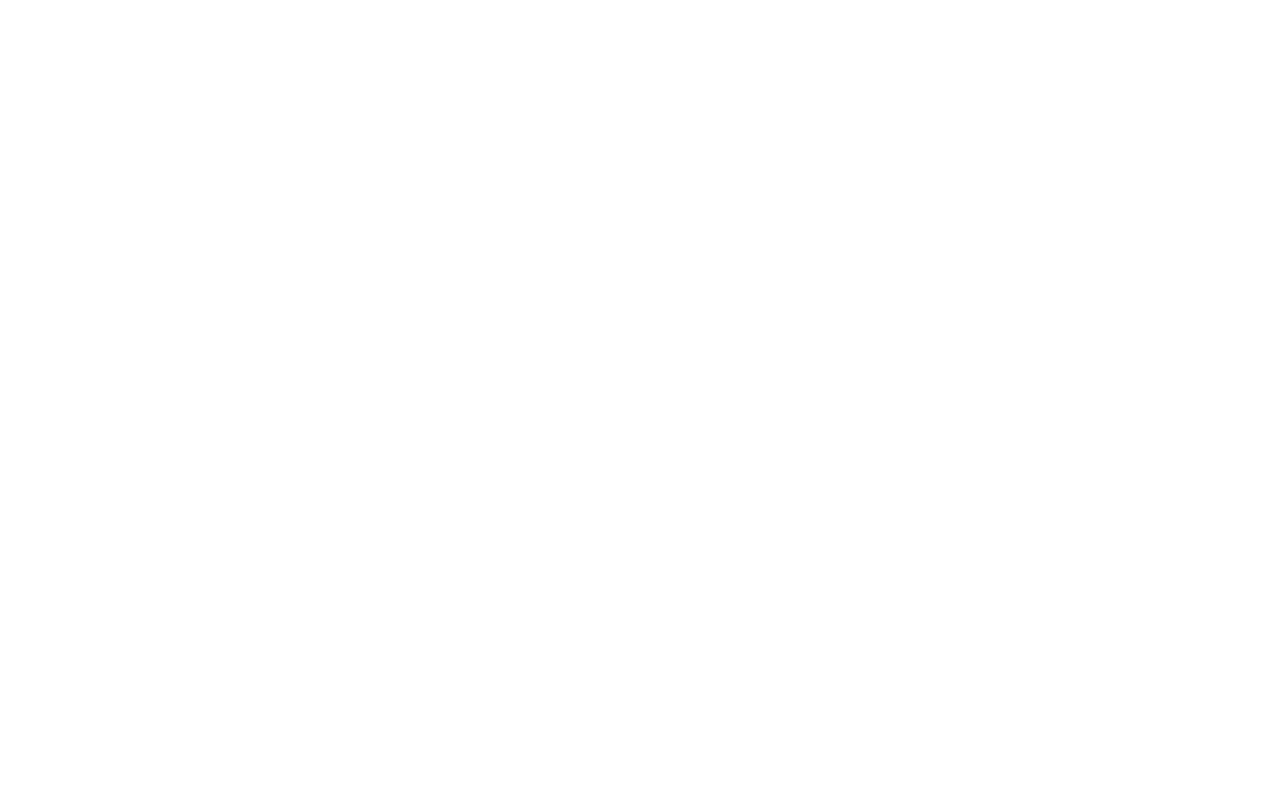
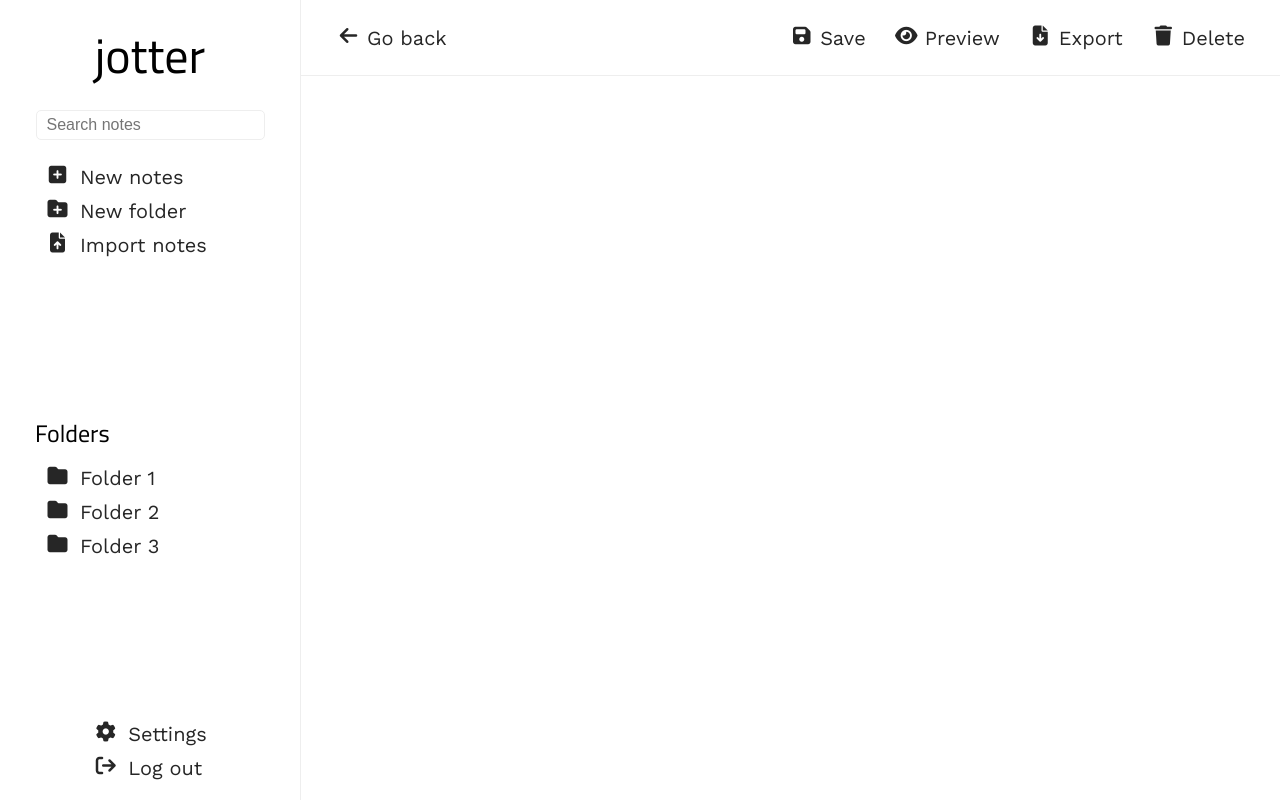
Before and after one commit to bourdier/jotter, a React (Create React App) app: page /editor in a window 1280 px wide. Before the commit this address had no page. Built offline with nearby package versions, Linux system fonts and the light colour scheme; a web font is replaced by a local one.

Commit message:
Fix Editor & Dashboard

```diff
--- a/src/App.js
+++ b/src/App.js
@@ -2,13 +2,15 @@
 import { Routes, Route } from 'react-router-dom';
 import Homepage from './routes/Homepage';
 import Dashboard from './routes/Dashboard';
+import Editor from './routes/Editor';
 
 function App() {
   return (
     <>
       <Routes>
         <Route path="/" element={<Homepage />} />
-        <Route path="login" element={<Dashboard />} />
+        <Route path="/dashboard" element={<Dashboard />} />
+        <Route path="editor" element={<Editor />} />
       </Routes>
     </>
   );
--- /dev/null
+++ b/src/components/EditorTools.js
@@ -0,0 +1,41 @@
+export default function EditorTools() {
+
+  const redirection = (path) => {
+    window.location = path
+  }
+
+  return (
+    <>
+      <div className="upperbar">
+        <button className="no tools" onClick={() => redirection('/dashboard')}>
+          <i className="fa-solid fa-fw fa-arrow-left"></i>Go back
+        </button>
+        <ul className="upperbar__tools">
+          <li>
+            <button className="no tools">
+              <i className="fa-solid fa-fw fa-floppy-disk"></i>Save
+            </button>
+          </li>
+          <li>
+            <button className="no tools">
+              <i className="fa-solid fa-fw fa-eye"></i>Preview
+            </button>
+          </li>
+          <li>
+            <button className="no tools">
+              <i className="fa-solid fa-fw fa-file-arrow-down"></i>Export
+            </button>
+          </li>
+          <li>
+            <button className="no tools">
+              <i className="fa-solid fa-fw fa-trash"></i>Delete
+            </button>
+          </li>
+        </ul>
+      </div>
+      <div className="notes-editor">
+        <div id="editor" contenteditable="true"></div>
+      </div>
+    </>
+  );
+}
--- /dev/null
+++ b/src/components/Tabs.js
@@ -0,0 +1,45 @@
+export default function Dashboard({ children }) {
+
+  const createNote = () => {
+    window.location = '/editor'
+  }
+
+  return (
+    <div className="dashboard">
+      <div className="dashboard__header">
+        <div className="navtab">
+        <div className="navtab__header">
+          <div className="navtab__header__content">
+            <h1 className="logo">jotter</h1>
+            <input type="text" id="searchbox" placeholder="Search notes" />
+          </div>
+          <div className="navtab__tools navtab__body">
+            <ul className="no-bullet">
+              <li><button className="no" onClick={createNote}><i className="fa-solid fa-fw fa-square-plus"></i>New notes</button></li>
+              <li><button className="no"><i className="fa-solid fa-fw fa-folder-plus"></i>New folder</button></li>
+              <li><button className="no"><i className="fa-solid fa-fw fa-file-arrow-up"></i>Import notes</button></li>
+            </ul>
+          </div>
+        </div>
+        <div className="navtab__folders navtab__body">
+          <h2>Folders</h2>
+          <ul className="no-bullet">
+            <li><button className="no"><i className="fa-solid fa-fw fa-folder"></i>Folder 1</button></li>
+            <li><button className="no"><i className="fa-solid fa-fw fa-folder"></i>Folder 2</button></li>
+            <li><button className="no"><i className="fa-solid fa-fw fa-folder"></i>Folder 3</button></li>
+          </ul>
+        </div>
+        <div className="navtab__footer navtab__body">
+          <ul className="no-bullet">
+            <li><button className="no"><i className="fa-solid fa-fw fa-gear"></i>Settings</button></li>
+            <li><button className="no"><i className="fa-solid fa-fw fa-arrow-right-from-bracket"></i>Log out</button></li>
+          </ul>
+        </div>
+        </div>
+      </div>
+      <div className="dashboard__content">
+        { children }
+      </div>
+    </div>
+  )
+}
--- a/src/routes/Dashboard.js
+++ b/src/routes/Dashboard.js
@@ -1,47 +1,7 @@
-import React, { useState } from "react";
-import Markdown from 'marked-react';
+import Tabs from "../components/Tabs";
 
 export default function Dashboard() {
   return (
-    <div className="dashboard">
-      <div className="dashboard__header">
-        <div className="navtab">
-        <div className="navtab__header">
-          <div className="navtab__header__content">
-            <h1 className="logo">jotter</h1>
-            <input type="text" id="searchbox" placeholder="Search notes" />
-          </div>
-          <div className="navtab__tools navtab__body">
-            <ul className="no-bullet">
-              <li><button className="no"><i className="fa-solid fa-fw fa-square-plus"></i>New notes</button></li>
-              <li><button className="no"><i className="fa-solid fa-fw fa-folder-plus"></i>New folder</button></li>
-              <li><button className="no"><i className="fa-solid fa-fw fa-file-arrow-up"></i>Import notes</button></li>
-            </ul>
-          </div>
-        </div>
-        <div className="navtab__folders navtab__body">
-          <h2>Folders</h2>
-          <ul className="no-bullet">
-            <li><button className="no"><i className="fa-solid fa-fw fa-folder"></i>Folder 1</button></li>
-            <li><button className="no"><i className="fa-solid fa-fw fa-folder"></i>Folder 2</button></li>
-            <li><button className="no"><i className="fa-solid fa-fw fa-folder"></i>Folder 3</button></li>
-          </ul>
-        </div>
-        <div className="navtab__footer navtab__body">
-          <ul className="no-bullet">
-            <li><button className="no"><i className="fa-solid fa-fw fa-gear"></i>Settings</button></li>
-            <li><button className="no"><i className="fa-solid fa-fw fa-arrow-right-from-bracket"></i>Log out</button></li>
-          </ul>
-        </div>
-        </div>
-      </div>
-      <div className="dashboard__content">
-        <div className="upperbar">
-          <h2>All notes</h2>
-        </div>
-          <div className="notes-list">
-        </div>
-      </div>
-    </div>
+    <Tabs />
   )
 }
--- a/src/routes/Editor.js
+++ b/src/routes/Editor.js
@@ -0,0 +1,10 @@
+import Tabs from "../components/Tabs";
+import EditorTools from "../components/EditorTools";
+
+export default function Editor() {
+  return (
+    <Tabs>
+      <EditorTools />
+    </Tabs>
+  )
+}
```
